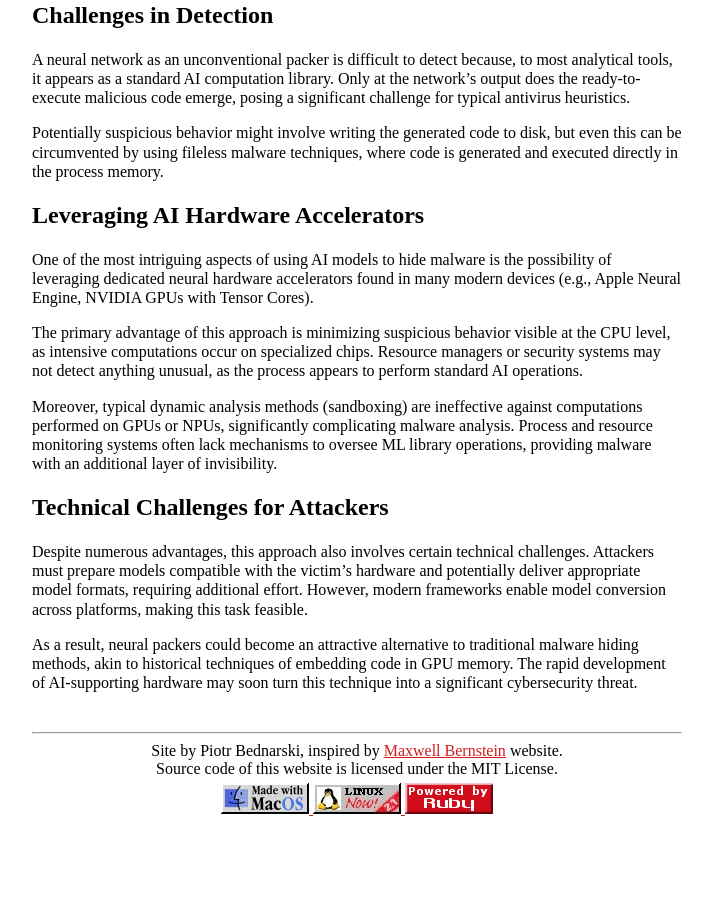
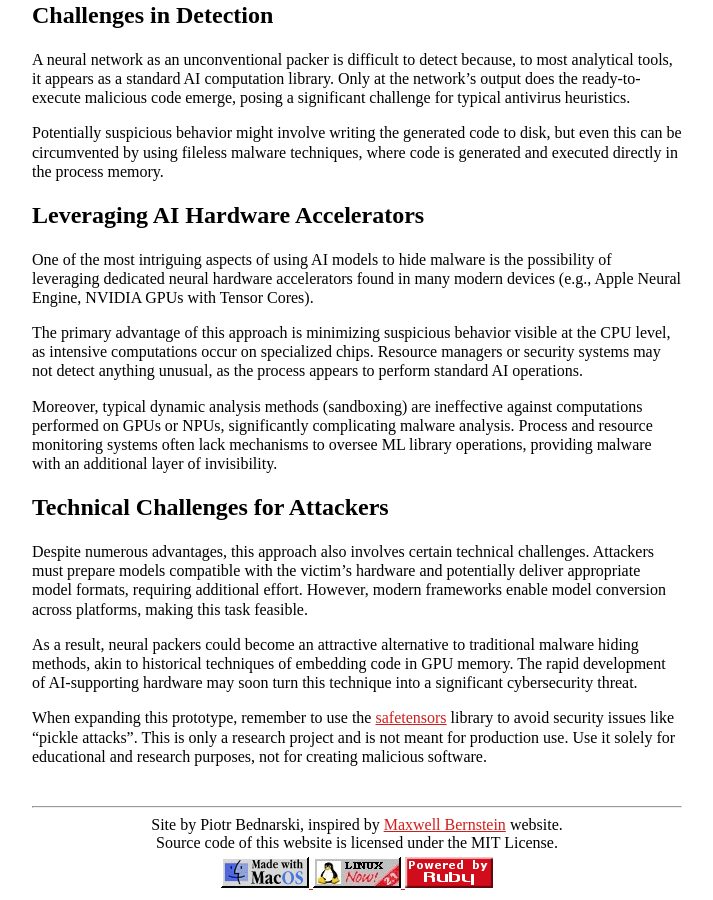
Before and after one commit to piotrmaciejbednarski/piotrmaciejbednarski.github.io, a Jekyll site: the page built from _posts/2025-06-29-lstm-or-transformer-as-malware-packer.md, in a window 1280 px wide and 900 px high, scrolled down 1268 px. Shown: the whole window, without its empty margins (283-996 px from the left). Built offline with Jekyll 4.4.1, drawn with Linux system fonts in a browser that asks for light colours; before the commit the page ends 2094 px from its top, so only the background shows below that.

Commit message:
chore: add safety precautions

```diff
--- a/_posts/2025-06-29-lstm-or-transformer-as-malware-packer.md
+++ b/_posts/2025-06-29-lstm-or-transformer-as-malware-packer.md
@@ -43,3 +43,5 @@ Moreover, typical dynamic analysis methods (sandboxing) are ineffective against
 Despite numerous advantages, this approach also involves certain technical challenges. Attackers must prepare models compatible with the victim's hardware and potentially deliver appropriate model formats, requiring additional effort. However, modern frameworks enable model conversion across platforms, making this task feasible.
 
 As a result, neural packers could become an attractive alternative to traditional malware hiding methods, akin to historical techniques of embedding code in GPU memory. The rapid development of AI-supporting hardware may soon turn this technique into a significant cybersecurity threat.
+
+When expanding this prototype, remember to use the [safetensors](https://github.com/huggingface/safetensors) library to avoid security issues like "pickle attacks". This is only a research project and is not meant for production use. Use it solely for educational and research purposes, not for creating malicious software.
```
Also changed, not shown: _posts/2025-06-29-lstm-lub-transformer-jako-packer-malware.md (+2 -0 lines).
